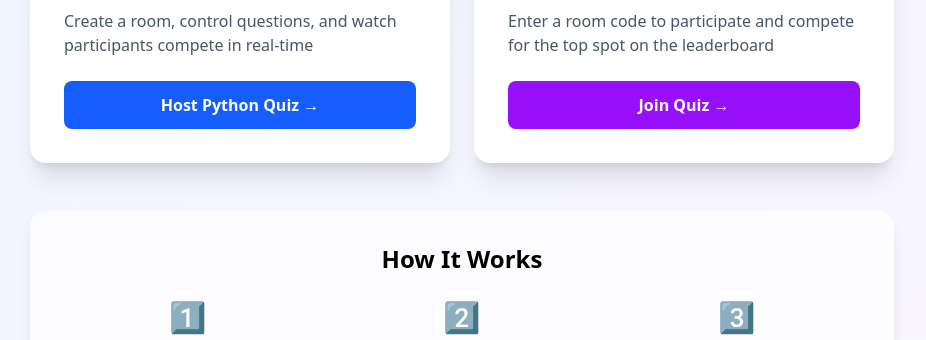
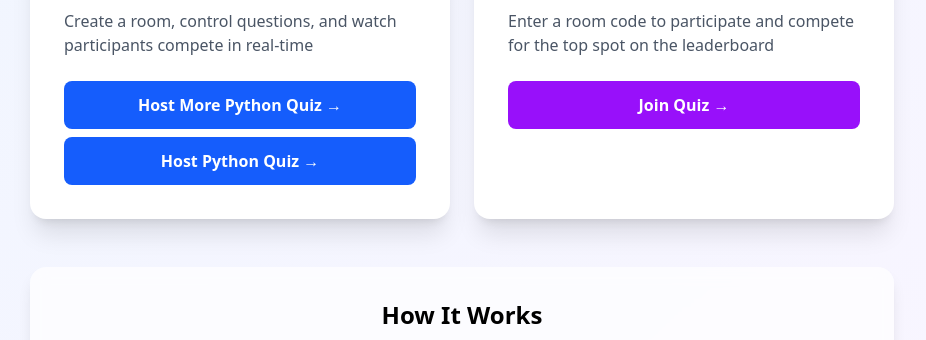
Before and after one commit to edoardob90/python-quiz, an Astro site in the folder frontend/: page / in a window 1280 px wide. Shown: the part 405-745 px from the top of the page, without its empty margins (178-1104 px from the left). Built offline with nearby package versions, Linux system fonts and the light colour scheme; Astro itself is replaced by a stand-in of ours.

Commit message:
Move Python quiz questions to more-python directory

```diff
--- a/frontend/src/content/quiz/python-quiz/_question-04.md
+++ b/frontend/src/content/quiz/more-python/question-04.md
@@ -1,7 +1,7 @@
 ---
-quizName: "Python Quiz"
+quizName: "More Python Quiz"
 type: "short-answer"
-timeLimit: 15
+timeLimit: 10
 points: 750
 correctAnswer: ["finally"]
 ---
--- a/frontend/src/content/quiz/python-quiz/_question-05.md
+++ b/frontend/src/content/quiz/more-python/question-05.md
@@ -1,7 +1,7 @@
 ---
-quizName: "Python Quiz"
+quizName: "More Python Quiz"
 type: "multiple-choice"
-timeLimit: 10
+timeLimit: 15
 points: 750
 correctAnswer: ["greet(\"David\", name=\"Eve\")"]
 options: [
--- a/frontend/src/content/quiz/python-quiz/_question-06.md
+++ b/frontend/src/content/quiz/more-python/question-06.md
@@ -1,5 +1,5 @@
 ---
-quizName: "Python Quiz"
+quizName: "More Python Quiz"
 type: "short-answer"
 timeLimit: 20
 points: 1000
--- a/frontend/src/content/quiz/python-quiz/_question-07.md
+++ b/frontend/src/content/quiz/more-python/question-07.md
@@ -1,7 +1,7 @@
 ---
-quizName: "Python Quiz"
+quizName: "More Python Quiz"
 type: "multiple-choice"
-timeLimit: 30
+timeLimit: 20
 points: 1000
 correctAnswer: ["5"]
 options: ["2", "3", "5", "Error"]
--- a/frontend/src/content/quiz/python-quiz/_question-08.md
+++ b/frontend/src/content/quiz/more-python/question-08.md
@@ -1,7 +1,7 @@
 ---
-quizName: "Python Quiz"
+quizName: "More Python Quiz"
 type: "short-answer"
-timeLimit: 20
+timeLimit: 15
 points: 1250
 correctAnswer: ["__lt__", "__lt__(self, other)"]
 ---
--- a/frontend/src/content/quiz/python-quiz/_question-09.md
+++ b/frontend/src/content/quiz/more-python/question-09.md
@@ -1,5 +1,5 @@
 ---
-quizName: "Python Quiz"
+quizName: "More Python Quiz"
 type: "multiple-choice"
 timeLimit: 30
 points: 1250
--- a/frontend/src/content/quiz/python-quiz/_question-10.md
+++ b/frontend/src/content/quiz/more-python/question-10.md
@@ -1,7 +1,7 @@
 ---
-quizName: "Python Quiz"
+quizName: "More Python Quiz"
 type: "short-answer"
-timeLimit: 90
+timeLimit: 30
 points: 1250
 correctAnswer: [
   "from .module_b import",
```
